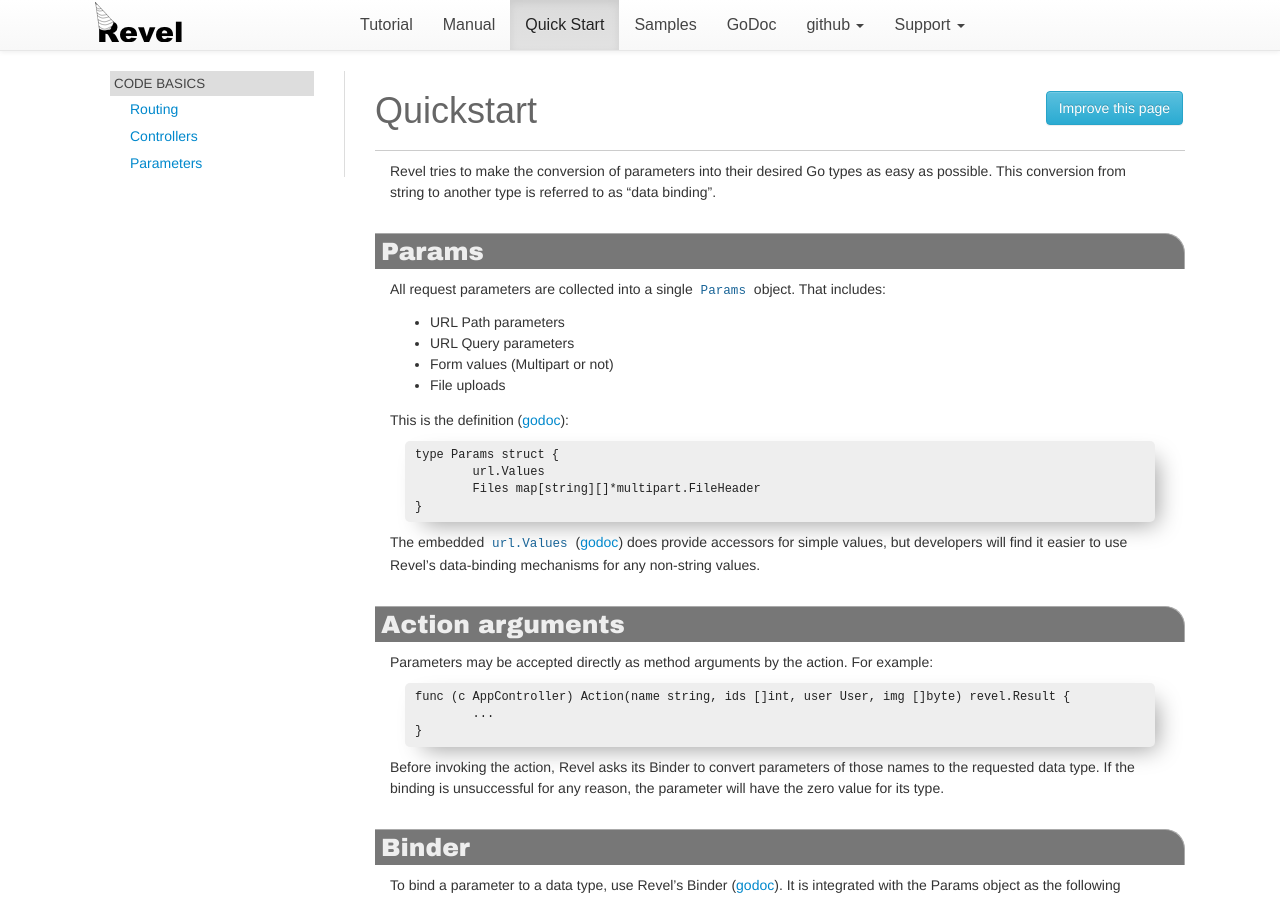
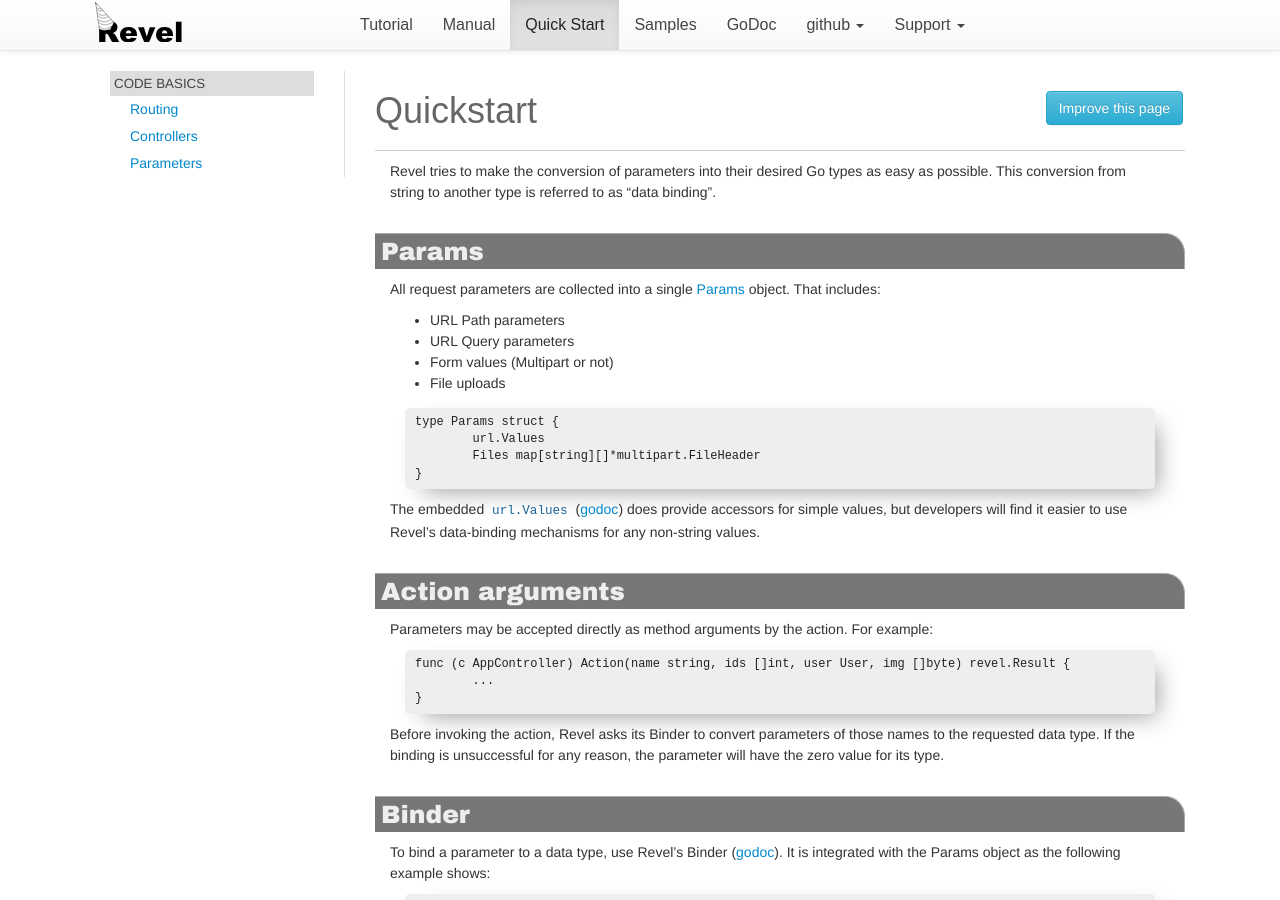
Before and after one commit to revel/revel.github.io, a Jekyll site: the page built from quickstart/parameters.md, in a window 1280 px wide and 900 px high. Built offline with Jekyll 4.4.1, drawn with Linux system fonts in a browser that asks for light colours; nearby versions of some CDN libraries.

Commit message:
Update parameters.md

```diff
--- a/quickstart/parameters.md
+++ b/quickstart/parameters.md
@@ -8,14 +8,13 @@ easy as possible.  This conversion from string to another type is referred to as
 
 ## Params
 
-All request parameters are collected into a single `Params` object.  That includes:
+All request parameters are collected into a single [Params](../docs/godoc/params.html) object.  That includes:
 
 * URL Path parameters
 * URL Query parameters
 * Form values (Multipart or not)
 * File uploads
 
-This is the definition ([godoc](../docs/godoc/params.html)):
 
 <pre class="prettyprint lang-go">
 type Params struct {
```
